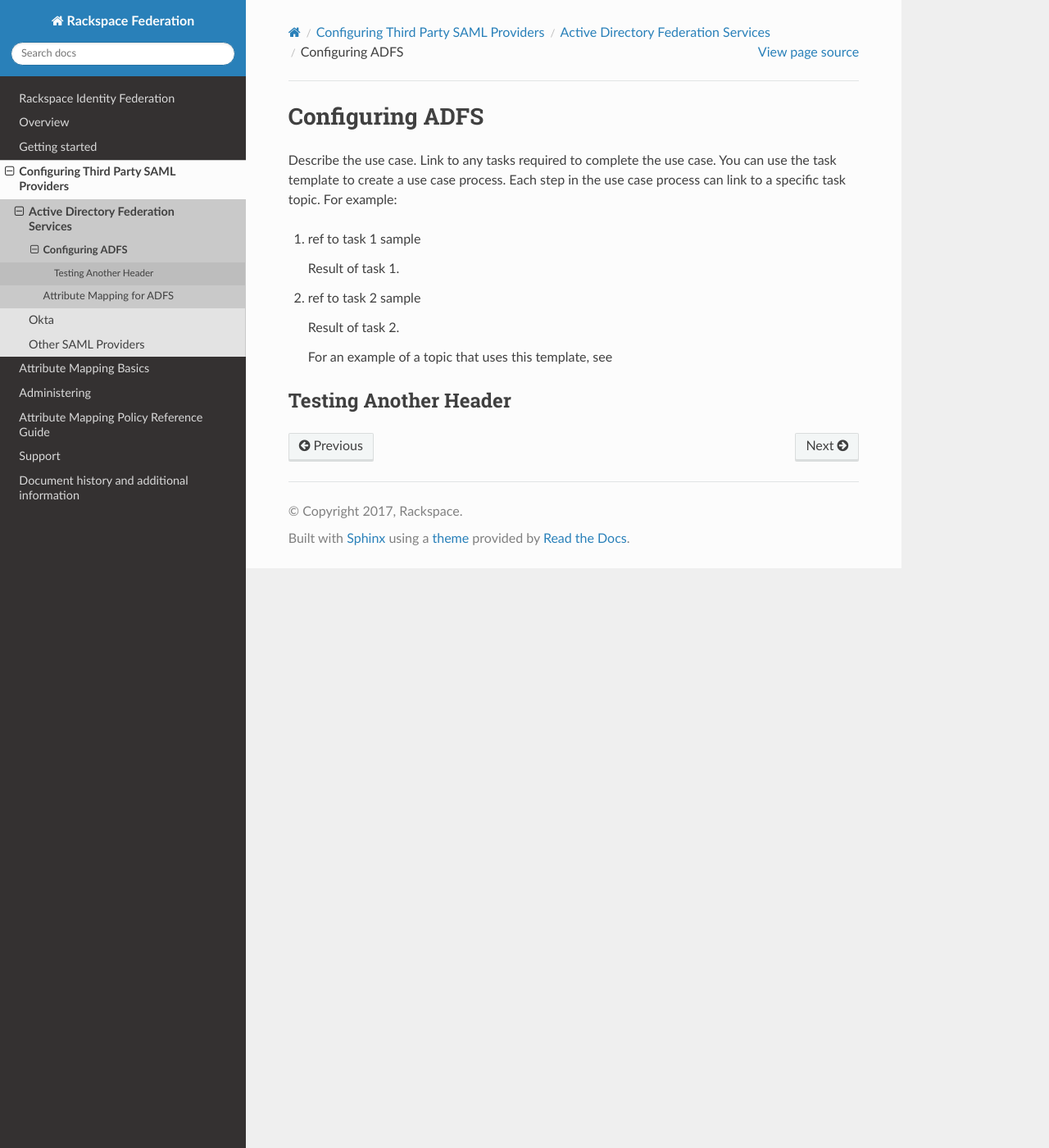
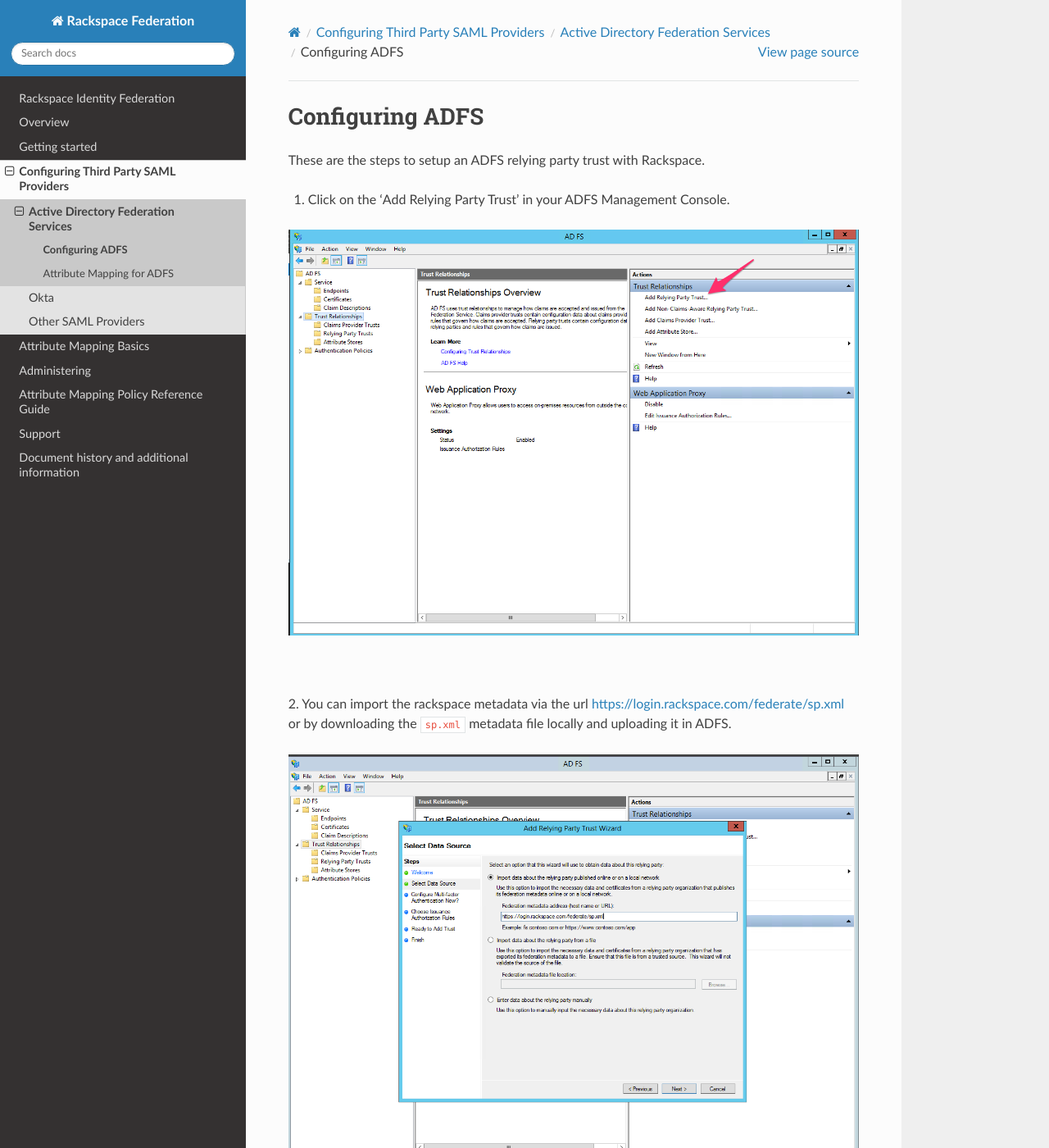
Before and after one commit to rackerlabs/docs-rackspace-federation, a Sphinx documentation site: the page built from doc/config-3p-saml/config-adfs/adfs-setup.rst, in a window 1280 px wide and 1400 px high. Shown: the whole window at 82% size. Built offline with Sphinx 7.4.7 and the Read the Docs theme 2.0.0, drawn with Linux system fonts in a browser that asks for light colours; the version number could not be read and is left out; some of the changed text lies outside the part shown.

Commit message:
Added ADFS changes only

```diff
--- a/doc/config-3p-saml/config-adfs/adfs-setup.rst
+++ b/doc/config-3p-saml/config-adfs/adfs-setup.rst
@@ -4,24 +4,37 @@
 Configuring ADFS
 ================
 
-Describe the use case. Link to any tasks required to complete the use case.
-You can use the task template to create a use case process. Each step in the
-use case process can link to a specific task topic. For example:
+These are the steps to setup an ADFS relying party trust with Rackspace.
 
-.. COMMENT ref Task 1<task1-adfssu-ug>
-.. COMMENT ref Task 2<task2-adfssu-ug>
+1. Click on the 'Add Relying Party Trust' in your ADFS Management Console.
 
-1. ref to task 1 sample
+.. image:: adfs_1_add_trust.png
 
-   Result of task 1.
+|
 
-#. ref to task 2 sample
+2. You can import the rackspace metadata via the url
+`https://login.rackspace.com/federate/sp.xml
+<https:login.rackspace.com/federate/sp.xml>`_ or by downloading the
+``sp.xml`` metadata file locally and uploading it in ADFS.
 
-   Result of task 2.
+.. image:: ADFS_step_2.png
 
-   For an example of a topic that uses this template, see
+|
 
-.. COMMENT   ref use-case-example.
+3. Once you have created the rackspace relying party trust, edit the claim
+rules for that trust.
 
-Testing Another Header
-~~~~~~~~~~~~~~~~~~~~~~
+.. image:: ADFS_Step4_edited.png
+
+|
+
+4. Create a claim rule for email and use the User-Principle-Name as an outgoing
+claim type.
+
+.. image:: email.png
+
+|
+
+5. Create outgoing claim of type Name ID.
+
+.. image:: name_id.png
```
Also changed, not shown: doc/config-3p-saml/config-adfs/ADFS_Step4_edited.png (added), doc/config-3p-saml/config-adfs/ADFS_step_2.png (added), doc/config-3p-saml/config-adfs/adfs_1_add_trust.png (added), doc/config-3p-saml/config-adfs/email.png (added), doc/config-3p-saml/config-adfs/name_id.png (added), 1 other file.
